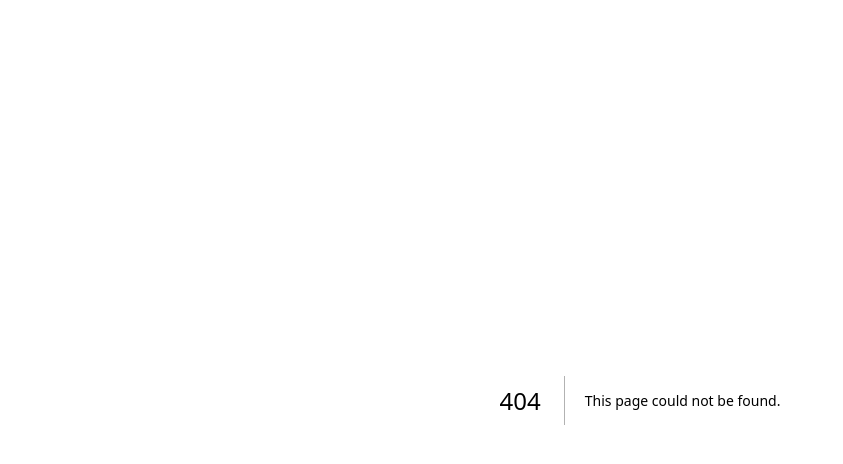
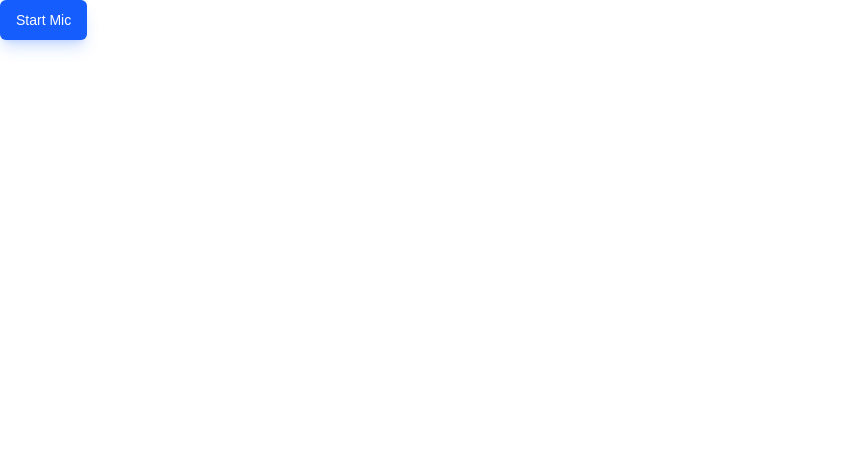
Before and after one commit to dhannu-dev/speak-ready-ai, a Next.js app in the folder frontend/: page /speach in a window 1280 px wide. Before the commit this address had no page. Shown: the top 464 px of the page, without its empty margins (0-843 px from the left). Built offline with nearby package versions, Linux system fonts and the light colour scheme.

Commit message:
use documentation and implemet speechREcongination

```diff
--- /dev/null
+++ b/frontend/src/app/(candidate)/practice/components/SpeachRecongination.tsx
@@ -0,0 +1,47 @@
+"use client";
+import { Button } from "@/components/ui/button";
+import { useRef, useState } from "react";
+
+export default function SpeachRecongination() {
+  const recoginationRef = useRef<any>(null);
+  const [isListining, setIsListining] = useState(false);
+
+  const handleMic = () => {
+    const SpeechRecognition =
+      (window as any).SpeechRecognition ||
+      (window as any).webkitSpeechRecognition;
+
+    if (!recoginationRef.current) {
+      const recognition = new SpeechRecognition();
+      recognition.continuous = true;
+      recognition.lang = "en-US";
+      recognition.interimResults = false;
+      recognition.maxAlternatives = 1;
+
+      recognition.onresult = (event: any) => {
+        const text = event.results[0][0].transcript;
+        console.log("user", text);
+      };
+
+      recoginationRef.current = recognition;
+    }
+
+    if (isListining) {
+      recoginationRef.current.stop();
+      setIsListining(false);
+      console.log("mic stope");
+    } else {
+      recoginationRef.current.start();
+      setIsListining(true);
+      console.log("Mic Started");
+    }
+  };
+
+  return (
+    <div>
+      <Button onClick={handleMic}>
+        {isListining ? "Stop Mic" : "Start Mic"}
+      </Button>
+    </div>
+  );
+}
--- /dev/null
+++ b/frontend/src/app/(candidate)/speach/page.tsx
@@ -0,0 +1,10 @@
+"use client";
+import SpeachRecongination from "../practice/components/SpeachRecongination";
+
+export default function Speach() {
+  return (
+    <div>
+      <SpeachRecongination />
+    </div>
+  );
+}
```
Also changed, not shown: frontend/src/app/(candidate)/practice/page.tsx (+21 -13 lines).
